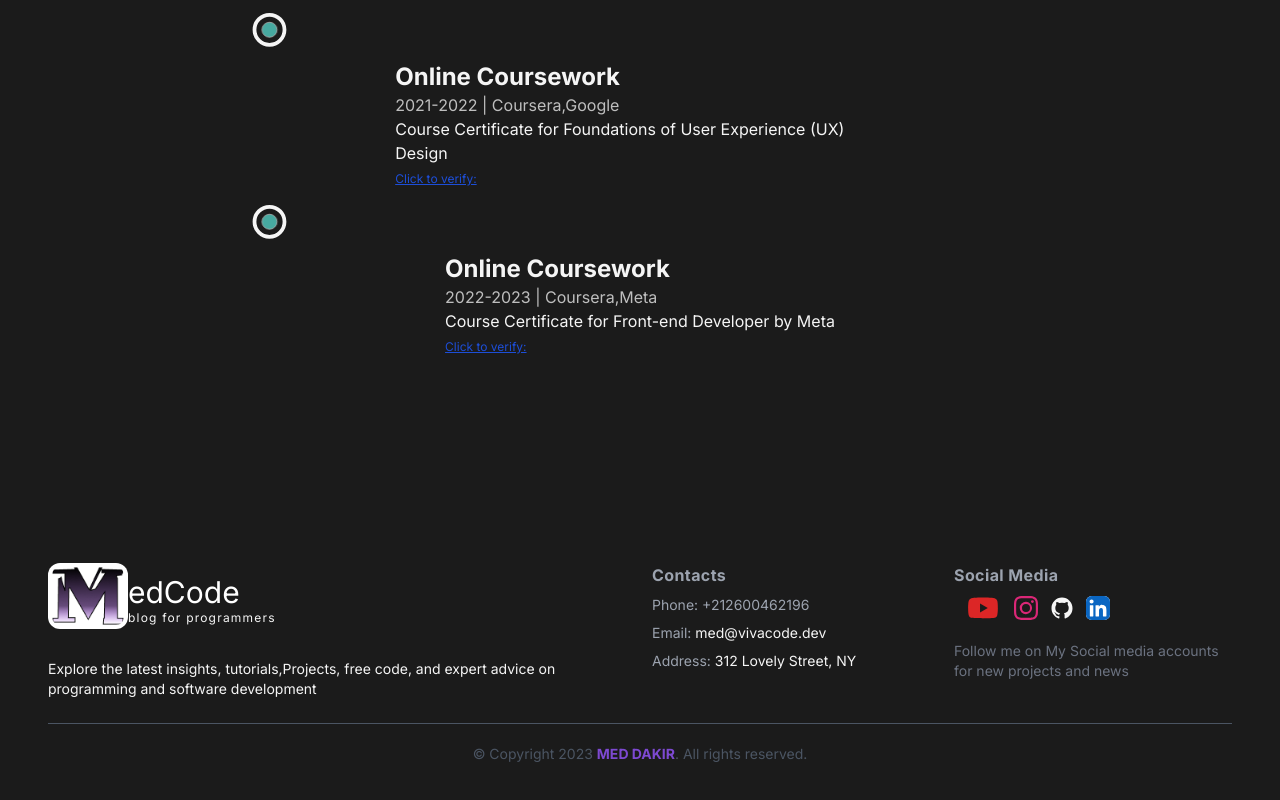
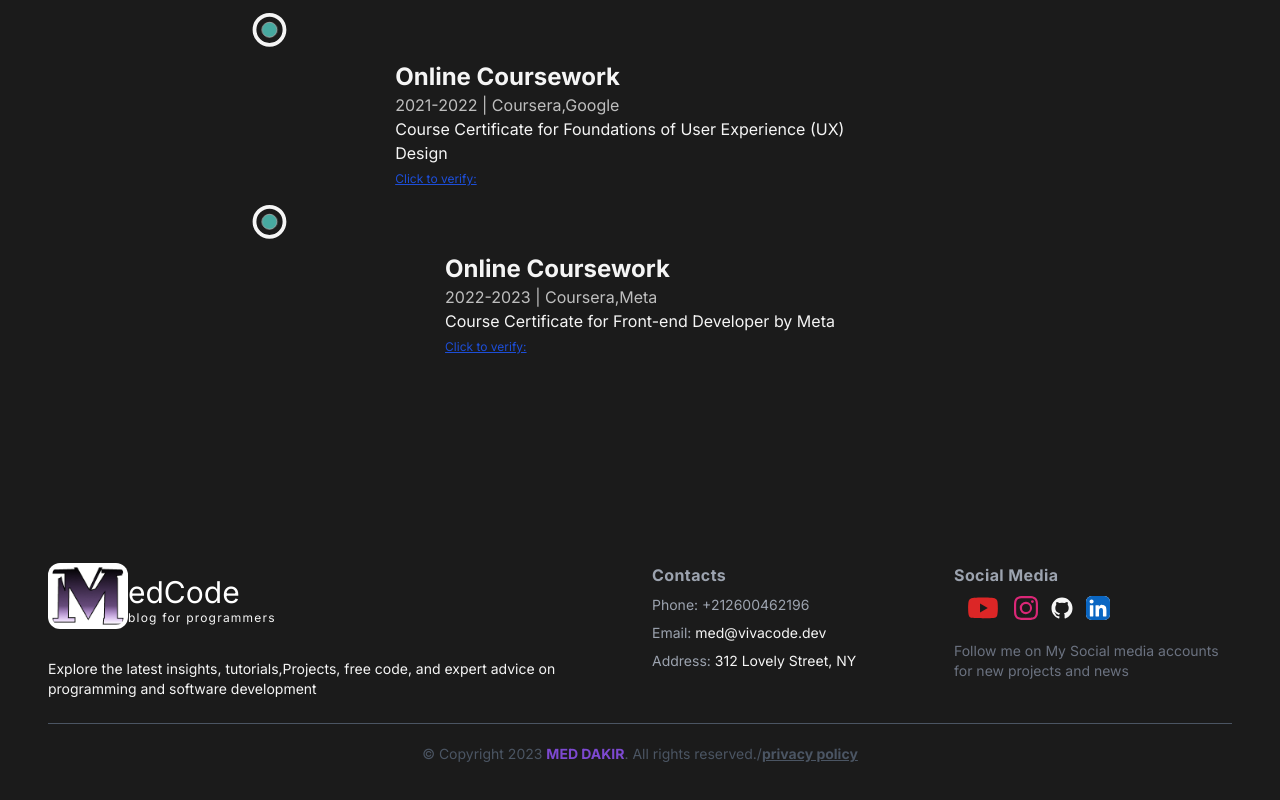
Before and after one commit to med134/medBlogs, a Next.js app: page /about in a window 1280 px wide. Shown: the part 4057-4857 px from the top of the page. Built offline with nearby package versions, Linux system fonts and the light colour scheme; no server answers.

Commit message:
add links

```diff
--- a/app/components/Aside.jsx
+++ b/app/components/Aside.jsx
@@ -9,7 +9,6 @@ import { useSession } from "next-auth/react";
 
 const Aside = () => {
   const session = useSession();
-  console.log(session)
   return (
     <section className="fixed z-30 rounded-xl">
       <input
--- a/app/components/Experience.jsx
+++ b/app/components/Experience.jsx
@@ -59,7 +59,7 @@ const Experience = () => {
           <Details
             position="Software Engineer"
             company="DGPC(tech Departmen))"
-            companyLink="https://vetement-pro.ma/ar/%d8%a7%d9%84%d8%b5%d9%81%d8%ad%d8%a9-%d8%a7%d9%84%d8%b1%d8%a6%d9%8a%d8%b3%d9%8a%d8%a9/"
+            companyLink="https://www.9rayti.com/ecole/ecole-nationale-protection-civile-casablanca"
             time="2020-Present"
             address="RABAT View, MAR"
             work="Worked on a team responsible for developing new features for systems fire safety and more features help  the team in productivity"
--- a/app/components/Footer.jsx
+++ b/app/components/Footer.jsx
@@ -113,7 +113,7 @@ const Footer = () => {
         </div>
       </div>
       <div className="pt-5 text-center pb-10 border-t border-gray-600 py-4 lg:flex-row ">
-        <p className="text-sm text-gray-600">
+        <div className="text-sm text-gray-600">
           © Copyright 2023{" "}
           <Link
             href="https://www.medcode.dev/about"
@@ -122,8 +122,15 @@ const Footer = () => {
           >
             MED DAKIR
           </Link>
-          . All rights reserved.
-        </p>
+          . All rights reserved./
+          <Link
+            href="https://www.medcode.dev/cookies"
+            target="_blank"
+            className="text-sm font-bold underline"
+          >
+            privacy policy
+          </Link>
+        </div>
       </div>
     </div>
   );
--- a/app/components/Search.jsx
+++ b/app/components/Search.jsx
@@ -1,12 +1,11 @@
 "use client";
 import React, { useState } from "react";
-import AlertBar from "./AlertBar";
 const Search = ({ getSearchResult }) => {
   const [query, setQuery] = useState("");
   const handleSearch = async (e) => {
     e.preventDefault();
     const res = await fetch(
-      `http://localhost:3000/api/articles/search?query=${query}`,
+      `https://www.medcode.dev/api/articles/search?query=${query}`,
       {
         cache: "no-store",
       }
@@ -18,7 +17,7 @@ const Search = ({ getSearchResult }) => {
     getSearchResult(posts);
   };
   return (
-    <header className="fixed flex w-full z-20 flex-col items-center bg-white dark:bg-dark px-4 py-4 shadow sm:flex-row md:h-20">
+    <header className="absolute flex w-full z-20 flex-col items-center bg-white dark:bg-dark px-4 py-4 shadow sm:flex-row md:h-20">
       <div className="flex w-full flex-col justify-between overflow-hidden transition-all sm:max-h-full sm:flex-row sm:items-center">
         <form
           onSubmit={handleSearch}
--- a/app/manifest.js
+++ b/app/manifest.js
@@ -7,7 +7,7 @@ export default function manifest() {
       start_url: '/',
       display: 'standalone',
       lang:'en',
-      theme_color: 'light',
+      theme_color: '#f5f5f5',
       icons: [
         {
           src: '/app/favicon.ico',
```
